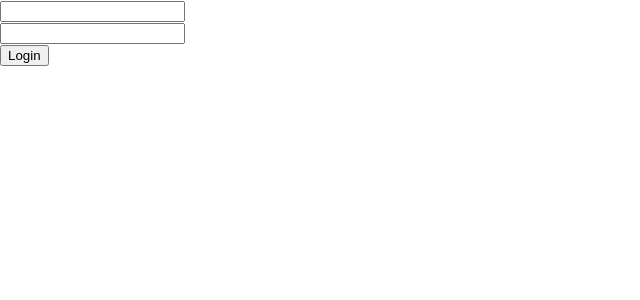
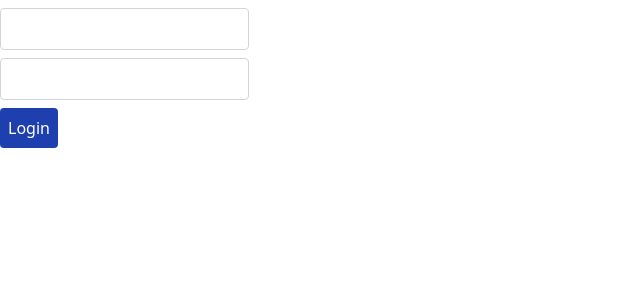
Before and after one commit to ak1103dev/vite-react-ts-boilerplate, a React (Vite) app: page /login in a window 1280 px wide. Shown: the top 300 px of the page, without its empty margins (0-640 px from the left). Built offline with nearby package versions, Linux system fonts and the light colour scheme.

Commit message:
:construction: tailwind

```diff
--- a/package.json
+++ b/package.json
@@ -23,12 +23,15 @@
     "@typescript-eslint/eslint-plugin": "^5.3.1",
     "@typescript-eslint/parser": "^5.3.1",
     "@vitejs/plugin-react": "^1.0.0",
+    "autoprefixer": "^10.4.7",
     "eslint": "^8.2.0",
     "eslint-config-prettier": "^8.3.0",
     "eslint-plugin-prettier": "^4.0.0",
     "eslint-plugin-react": "^7.26.1",
     "husky": "^7.0.4",
+    "postcss": "^8.4.14",
     "prettier": "^2.4.1",
+    "tailwindcss": "^3.0.24",
     "typescript": "^4.3.2",
     "vite": "^2.6.4"
   }
--- /dev/null
+++ b/postcss.config.js
@@ -0,0 +1,6 @@
+module.exports = {
+  plugins: {
+    tailwindcss: {},
+    autoprefixer: {},
+  },
+}
--- a/src/components/Button/index.tsx
+++ b/src/components/Button/index.tsx
@@ -6,7 +6,14 @@ interface Props {
 }
 
 const Button = ({ children, ...props }: Props) => {
-  return <button {...props}>{children}</button>
+  return (
+    <button
+      {...props}
+      className="bg-blue-800 hover:bg-blue-500 text-white rounded p-2"
+    >
+      {children}
+    </button>
+  )
 }
 
 export default Button
--- a/src/components/Form/FormItem.tsx
+++ b/src/components/Form/FormItem.tsx
@@ -8,10 +8,9 @@ interface Props {
 
 const FormItem = ({ children, name }: Props) => {
   const methods = useFormContext()
-  console.log({ methods })
 
   return (
-    <div>
+    <div className="my-2">
       {React.cloneElement(children, { ...methods.register(name) })}
       {methods.formState.errors[name] && (
         <div style={{ color: 'red' }}>
--- a/src/components/Input/index.tsx
+++ b/src/components/Input/index.tsx
@@ -1,7 +1,13 @@
 import React from 'react'
 
 const Input = React.forwardRef((props: any, ref) => {
-  return <input ref={ref} {...props} />
+  return (
+    <input
+      ref={ref}
+      {...props}
+      className="border border-gray-300 rounded focus:border-blue-700 outline-0 p-2"
+    />
+  )
 })
 
 export default Input
--- a/src/index.css
+++ b/src/index.css
@@ -1,13 +1,3 @@
-body {
-  margin: 0;
-  font-family: -apple-system, BlinkMacSystemFont, 'Segoe UI', 'Roboto', 'Oxygen',
-    'Ubuntu', 'Cantarell', 'Fira Sans', 'Droid Sans', 'Helvetica Neue',
-    sans-serif;
-  -webkit-font-smoothing: antialiased;
-  -moz-osx-font-smoothing: grayscale;
-}
-
-code {
-  font-family: source-code-pro, Menlo, Monaco, Consolas, 'Courier New',
-    monospace;
-}
+@tailwind base;
+@tailwind components;
+@tailwind utilities;
--- a/src/layouts/DashboardLayout.tsx
+++ b/src/layouts/DashboardLayout.tsx
@@ -2,7 +2,7 @@ import { Outlet } from 'react-router-dom'
 
 const DashboardLayout = () => {
   return (
-    <div style={{ display: 'flex' }}>
+    <div className="flex space-x-2">
       <ul>
         <li>abc</li>
         <li>abc</li>
--- a/src/pages/LoginPage/index.tsx
+++ b/src/pages/LoginPage/index.tsx
@@ -26,7 +26,7 @@ const LoginPage = () => {
   return (
     <Form onSubmit={onLogin} schema={schema}>
       <FormItem name="username">
-        <input />
+        <Input />
       </FormItem>
       <FormItem name="password">
         <Input type="password" />
--- /dev/null
+++ b/tailwind.config.js
@@ -0,0 +1,7 @@
+module.exports = {
+  content: ['./src/**/*.tsx'],
+  theme: {
+    extend: {},
+  },
+  plugins: [],
+}
```
Also changed, not shown: 1 other file (tests, documents, lock files or other folders).
